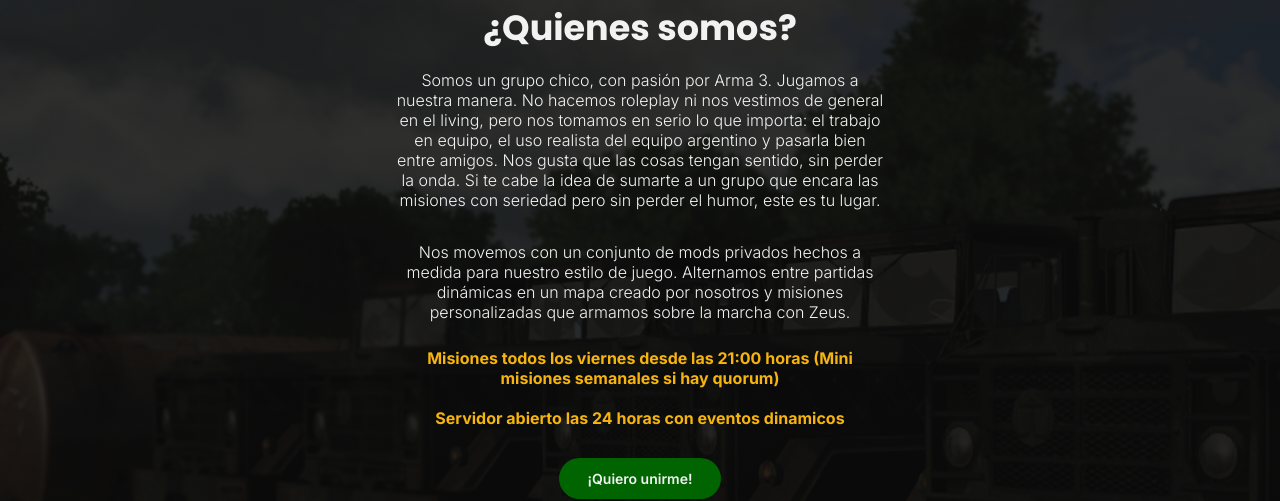
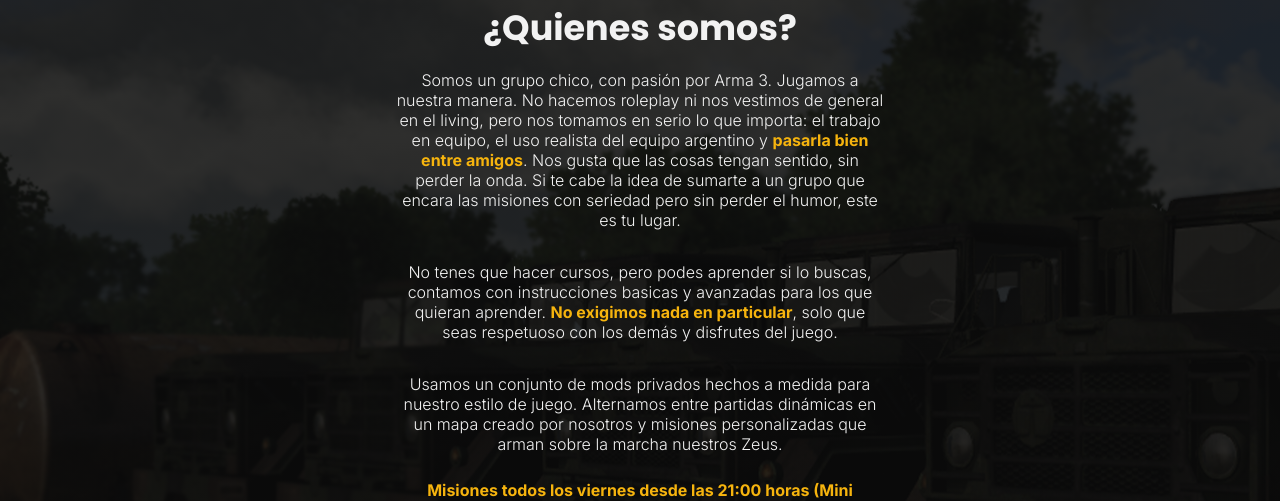
Before and after one commit to siropregno/clanceibo, a React (Vite) app: page /about in a window 1280 px wide. Shown: the part 129-630 px from the top of the page. Built offline with nearby package versions, Linux system fonts and the light colour scheme; no server answers; a web font is replaced by a local one.

Commit message:
More about page copy tweaks
Highlighted pasarla bien entre amigos and No exigimos nada en particular
in yellow bold, added a new paragraph about training availability and
the only real requirement being respect for other players, and reworded
the mods paragraph.

```diff
--- a/src/pages/about/About.jsx
+++ b/src/pages/about/About.jsx
@@ -13,9 +13,11 @@ const About = () => {
           <div className="about-header">
           <h1>¿Quienes somos?</h1>
           <p>
-            Somos un grupo chico, con pasión por Arma 3. Jugamos a nuestra manera. No hacemos roleplay ni nos vestimos de general en el living, pero nos tomamos en serio lo que importa: el trabajo en equipo, el uso realista del equipo argentino y pasarla bien entre amigos.
+            Somos un grupo chico, con pasión por Arma 3. Jugamos a nuestra manera. No hacemos roleplay ni nos vestimos de general en el living, pero nos tomamos en serio lo que importa: el trabajo en equipo, el uso realista del equipo argentino y <span style={{ color: 'var(--yel)', fontWeight: 'bold' }}>pasarla bien entre amigos</span>.
             Nos gusta que las cosas tengan sentido, sin perder la onda. Si te cabe la idea de sumarte a un grupo que encara las misiones con seriedad pero sin perder el humor, este es tu lugar.
-          </p><p>Nos movemos con un conjunto de mods privados hechos a medida para nuestro estilo de juego. Alternamos entre partidas dinámicas en un mapa creado por nosotros y misiones personalizadas que armamos sobre la marcha con Zeus.</p>
+          </p>
+          <p>No tenes que hacer cursos, pero podes aprender si lo buscas, contamos con instrucciones basicas y avanzadas  para los que quieran aprender. <span style={{ color: 'var(--yel)', fontWeight: 'bold' }}>No exigimos nada en particular</span>, solo que seas respetuoso con los demás y disfrutes del juego.</p>
+          <p>Usamos un conjunto de mods privados hechos a medida para nuestro estilo de juego. Alternamos entre partidas dinámicas en un mapa creado por nosotros y misiones personalizadas que arman sobre la marcha nuestros Zeus.</p>
           <div className="about-features">
             <p>Misiones todos los viernes desde las 21:00 horas (Mini misiones semanales si hay quorum)</p>
             <p>Servidor abierto las 24 horas con eventos dinamicos</p>
```
